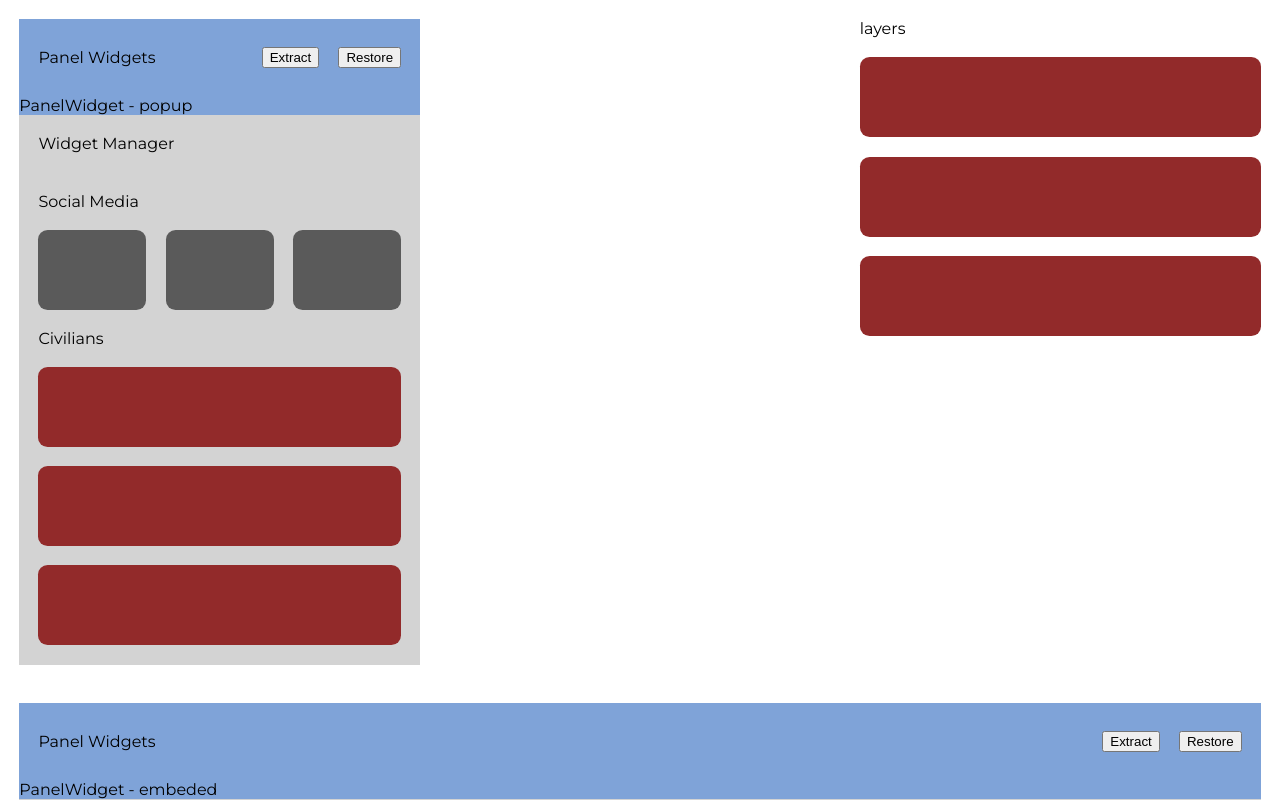
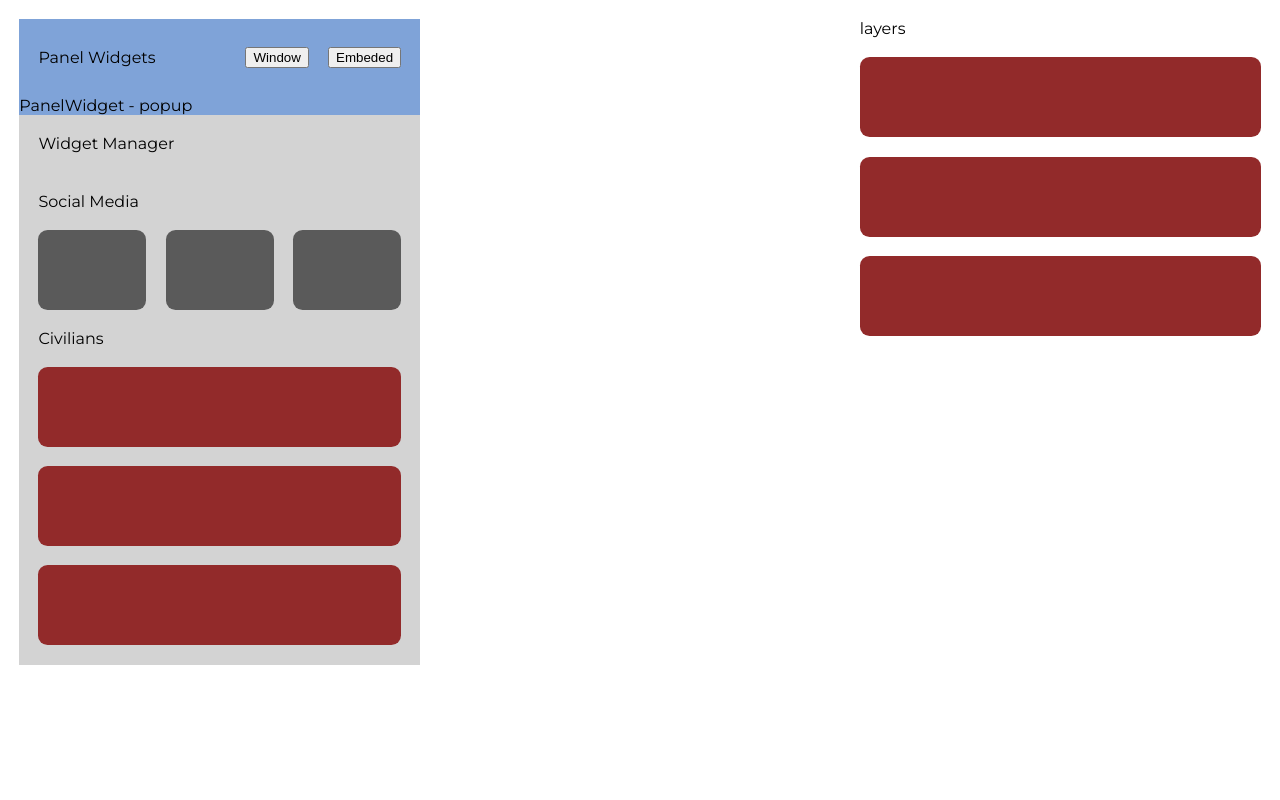
Before and after one commit to epagnoux/multi-screen, an Angular app: page / in a window 1280 px wide. Shown: the top 800 px of the page. Built offline with nearby package versions, Linux system fonts and the light colour scheme.

Commit message:
add switch popup embed

```diff
--- a/src/app/app.component.html
+++ b/src/app/app.component.html
@@ -1,7 +1,7 @@
 <div class="wrapper">
   <div class="panels">
     <div class="panel">
-      <app-panel-base [title]="'Panel Widgets'" [key]="'PanelWidget'" [placement]="panelPlacement.Popup">
+      <app-panel-base [title]="'Panel Widgets'" *ngIf="options" [options]="options" [placement]="panelPlacement.Popup">
         <app-widget-manager>
           <app-widget-item [title]="'Social Media'">
             <app-widget-social-media></app-widget-social-media>
@@ -20,7 +20,7 @@
     </div>
   </div>
   <div class="panels embeded">
-    <app-panel-base [title]="'Panel Widgets'" [key]="'PanelWidget'" [placement]="panelPlacement.Embeded">
+    <app-panel-base [title]="'Panel Widgets'" *ngIf="options" [options]="options" [placement]="panelPlacement.Embeded">
       <app-widget-manager>
         <app-widget-item [title]="'Social Media'">
           <app-widget-social-media></app-widget-social-media>
--- a/src/app/app.component.ts
+++ b/src/app/app.component.ts
@@ -1,4 +1,6 @@
 import { Component } from '@angular/core';
+import { PanelManagerService } from './services/panel-manager.service';
+import { PanelOptionsModel } from './models/panel-options.model';
 import { PanelPlacement } from './components/panel-base/panel-base.component';
 import { WidgetDirection } from './components/widget/base/widget-base.component';
 
@@ -12,9 +14,11 @@ export class AppComponent {
 
   readonly widgetDirection = WidgetDirection;
   readonly panelPlacement = PanelPlacement;
+  options: PanelOptionsModel;
+  key = 'PanelWidget';
 
-  constructor(){
-    console.log('aaa');
-
+  constructor(private panelManagerService: PanelManagerService) {
+    this.options = new PanelOptionsModel(this.key, PanelPlacement.Popup);
+    panelManagerService.setOptions(this.options);
   }
 }
--- a/src/app/components/panel-base/panel-base.component.html
+++ b/src/app/components/panel-base/panel-base.component.html
@@ -1,17 +1,24 @@
 <div class="wrapper">
+  <ng-container *ngIf="isVisible">
     <div class="header">
       <div class="start">
         <div class="title" *ngIf="title">{{ title }}</div>
       </div>
       <div class="end">
         <div class="actions">
-        <div class="action">
-          <button>Extract</button>
+          <div class="action" *ngIf="placement !== panelPlacement.Window">
+            <button (click)="onUpdatePlacement(panelPlacement.Window)">Window</button>
           </div>
-        <div class="action"><button>Restore</button></div>
+          <div class="action" *ngIf="placement !== panelPlacement.Popup">
+            <button (click)="onUpdatePlacement(panelPlacement.Popup)">Popup</button>
+          </div>
+          <div class="action" *ngIf="placement !== panelPlacement.Embeded">
+            <button (click)="onUpdatePlacement(panelPlacement.Embeded)">Embeded</button>
           </div>
         </div>
       </div>
-  {{ options?.key }} - {{ placement }}
+    </div>
+    {{ options?.key }} - {{ options?.placement }}
     <div class="content"><ng-content></ng-content></div>
+  </ng-container>
 </div>
--- a/src/app/components/panel-base/panel-base.component.ts
+++ b/src/app/components/panel-base/panel-base.component.ts
@@ -16,17 +16,36 @@ export enum PanelPlacement {
 })
 export class PanelBaseComponent implements OnInit {
   @Input() title?: string;
+  @Input() options: PanelOptionsModel | undefined;
   @Input() placement = PanelPlacement.Popup;
-  @Input() key = nanoid();
 
-  options: PanelOptionsModel | undefined;
+  key = nanoid();
+  isVisible = false;
 
   readonly panelPlacement = PanelPlacement;
 
   constructor(private panelManagerService: PanelManagerService) {}
 
   ngOnInit(): void {
-    this.options = new PanelOptionsModel(this.key, this.placement);
+    this.panelManagerService.optionsUpdated$.subscribe((item) => {
+      if (item) {
+        this.updateVisibility(item);
+      }
+    });
+    if (!this.options) {
+      this.options = new PanelOptionsModel(this.key, this.placement);
+    }
+
     this.panelManagerService.register(this.options);
+    this.updateVisibility(this.panelManagerService.getOptions(this.options));
+  }
+  updateVisibility(item: PanelOptionsModel) {
+    this.isVisible = item.placement === this.placement;
+  }
+  onUpdatePlacement(placement: PanelPlacement) {
+    if (this.options) {
+      this.options.placement = placement;
+      this.panelManagerService.setOptions(this.options);
+    }
   }
 }
--- a/src/app/services/panel-manager.service.ts
+++ b/src/app/services/panel-manager.service.ts
@@ -1,3 +1,4 @@
+import { BehaviorSubject } from 'rxjs';
 import { Injectable } from '@angular/core';
 import { PanelOptionsModel } from '../models/panel-options.model';
 
@@ -14,6 +15,9 @@ export class PanelManagerService {
   items: PanelOptionsModel[] = [];
   // public message: CommunicationMessage | undefined;
   // public message$ = new BehaviorSubject<CommunicationMessage>(undefined);
+  public optionsUpdated: PanelOptionsModel | undefined;
+  public optionsUpdated$ = new BehaviorSubject<PanelOptionsModel | undefined>(undefined);
+
   constructor() {}
 
   register(options: PanelOptionsModel) {
@@ -25,7 +29,16 @@ export class PanelManagerService {
     console.log('PanelManager Items Length: ', this.items.length);
   }
 
+  setOptions(options: PanelOptionsModel) {
+    const item = this.items.find((p) => p.key === options.key);
+    if (item) {
+      item.placement = options.placement;
+      this.optionsUpdated = item;
+      this.optionsUpdated$.next(this.optionsUpdated);
+    }
+  }
+
   getOptions(options: PanelOptionsModel) {
-    return this.items.find((p) => p.key !== options.key);
+    return this.items.find((p) => p.key === options.key) as PanelOptionsModel;
   }
 }
```
Lines whose indentation alone changed are shown as unchanged.
